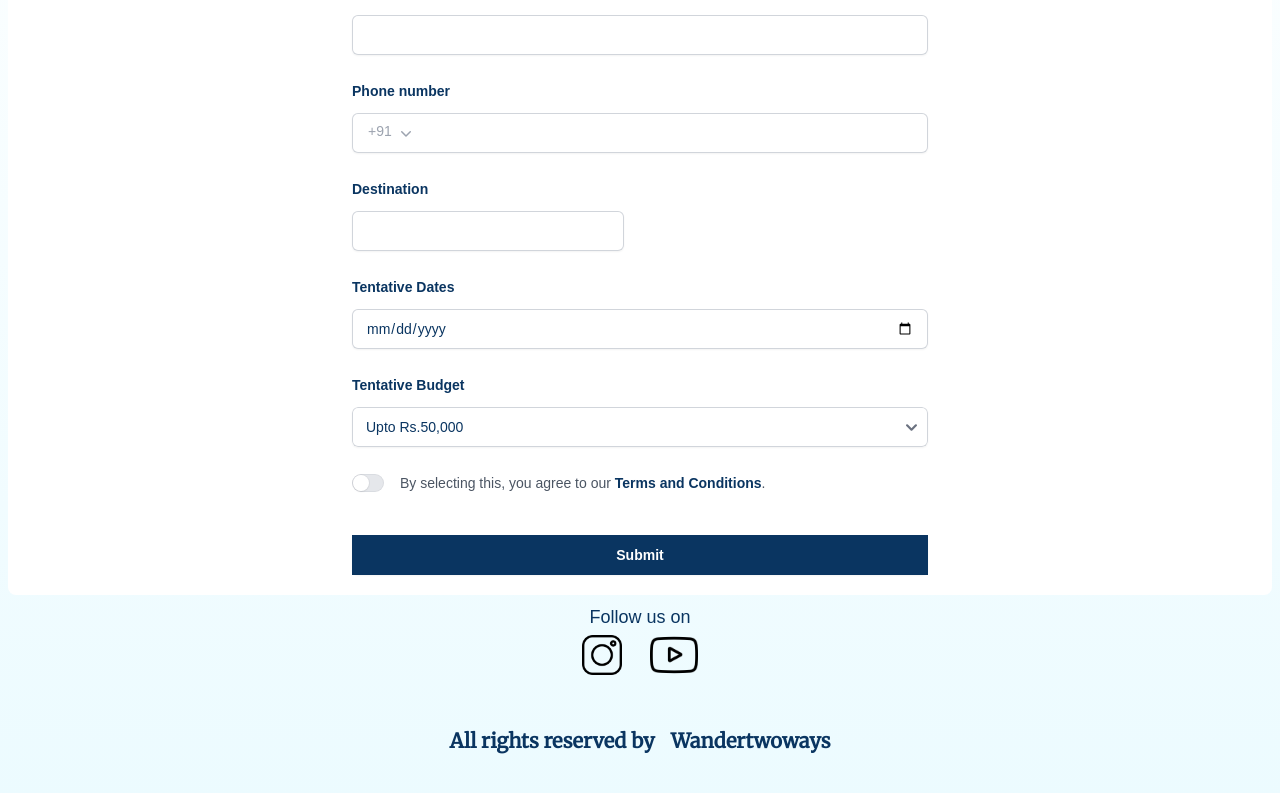
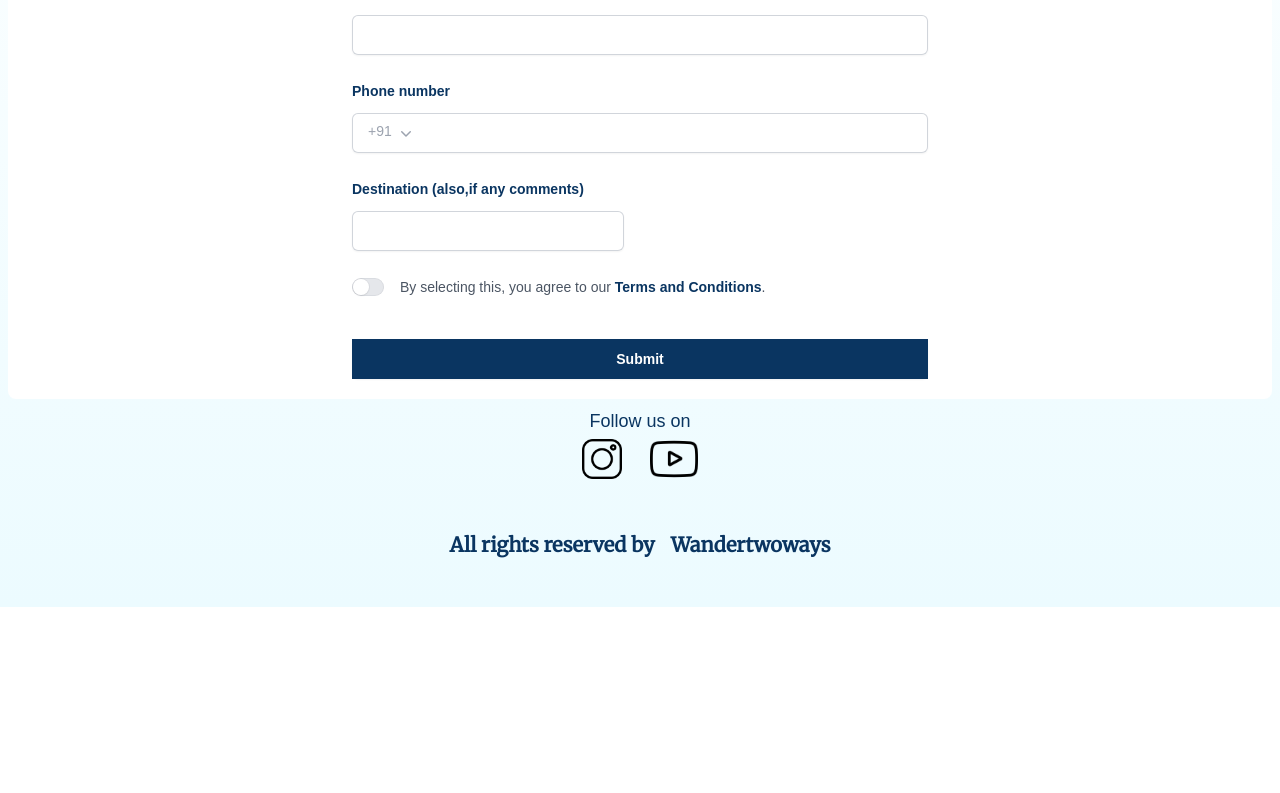
Before and after one commit to shuboidwork/planyourtrails, a Next.js app: page / in a window 1280 px wide. Shown: the part 3945-4738 px from the top of the page. After the commit the page ends 4552 px from the top, so only its background shows below. Built offline with nearby package versions, Linux system fonts and the light colour scheme; what tw-elements-react would draw is missing.

Commit message:
Updated lead gen form

```diff
--- a/components/landing_components/leadgenform.jsx
+++ b/components/landing_components/leadgenform.jsx
@@ -52,7 +52,6 @@
           last_name: formData.get("last_name"),
           destination: formData.get("destination"),
           email: formData.get("email"),
-          budget: formData.get("budget"),
           phone: formData.get("phone-number"),
           country_code: "91",
 
@@ -173,7 +172,7 @@
               htmlFor="last-name"
               className="block text-sm font-semibold leading-6 text-obtext"
             >
-              Destination
+              Destination (also,if any comments)
             </label>
             <div className="mt-2.5">
               <input
@@ -185,7 +184,7 @@
               />
             </div>
           </div>
-          <div className="sm:col-span-2">
+          {/* <div className="sm:col-span-2">
             <label
               htmlFor="message"
               className="block text-sm font-semibold leading-6 text-obtext"
@@ -222,7 +221,7 @@
                 <option>Above Rs.2,00,000</option>
               </select>
             </div>
-          </div>
+          </div> */}
           <Switch.Group as="div" className="flex gap-x-4 sm:col-span-2">
             <div className="flex h-6 items-center">
               <Switch
```
